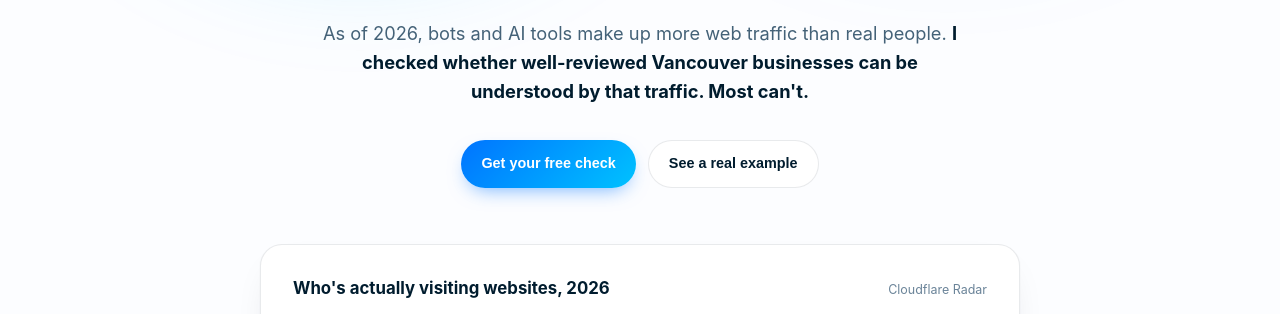
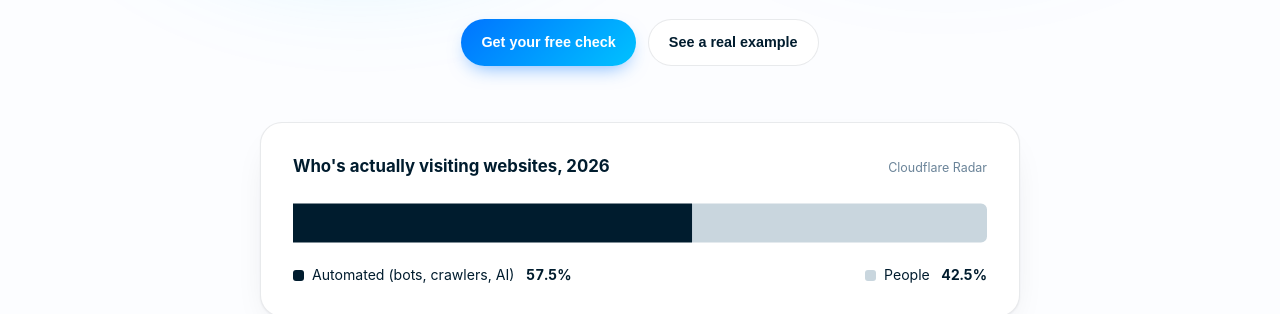
Before and after one commit to yi-lai-design/ai-ready-vancouver, a plain HTML site: page index.html in a window 1280 px wide. Shown: the part 422-736 px from the top of the page. Drawn offline with nearby package versions, Linux system fonts and the light colour scheme; a web font is replaced by a local one.

Commit message:
Remove hero lede paragraph

```diff
--- a/index.html
+++ b/index.html
@@ -153,8 +153,6 @@
     font-weight: 700; font-size: clamp(1.4rem, 3vw, 1.9rem);
     color: var(--accent-1); margin: 18px 0 22px;
   }
-  .hero .lede { font-size: 1.14rem; color: var(--slate); max-width: 56ch; margin: 0 auto 34px; }
-  .hero .lede b { color: var(--navy); font-weight: 700; }
   .hero .cta-row { display: flex; justify-content: center; gap: 12px; flex-wrap: wrap; margin-bottom: 56px; }
 
   /* ---------- Traffic bar (hero chart) ---------- */
@@ -405,7 +403,6 @@
       <span class="l2">more than people now.</span>
     </h1>
     <p class="question">Is your website AI-legible?</p>
-    <p class="lede">As of 2026, bots and AI tools make up more web traffic than real people. <b>I checked whether well-reviewed Vancouver businesses can be understood by that traffic. Most can't.</b></p>
     <div class="cta-row">
       <a class="btn solid" href="#contact">Get your free check</a>
       <a class="btn outline" href="#example">See a real example</a>
```
